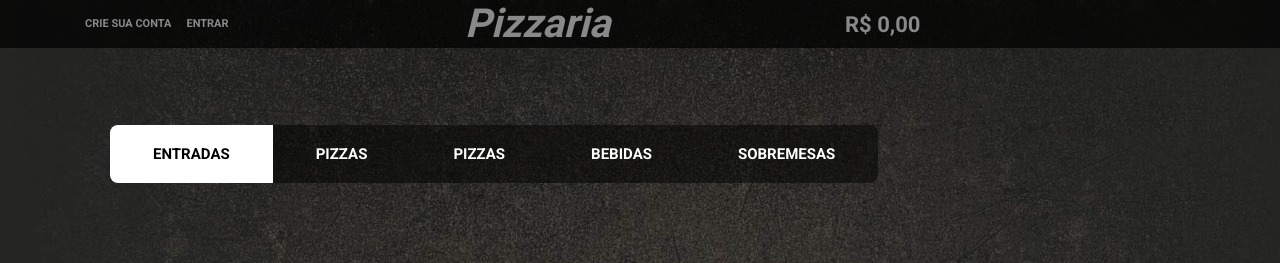
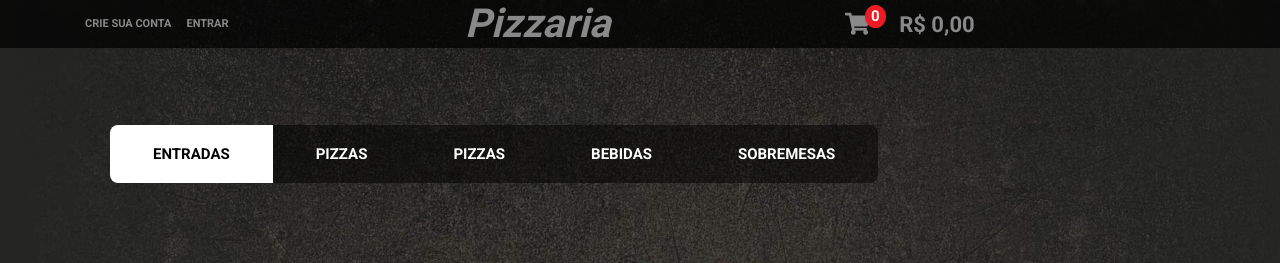
Before and after one commit to RamonCP/snippets, a PHP site: page / in a window 1280 px wide. Shown: the top 263 px of the page. Run offline with PHP 8.4, Linux system fonts and the light colour scheme; some libraries are stand-ins or nearby versions.

Commit message:
Add cart

```diff
--- a/pizzaria-json/css/style.css
+++ b/pizzaria-json/css/style.css
@@ -6,7 +6,7 @@ header a { text-transform: uppercase; color: #898989; font-size: 11px; font-weig
 header a:hover { color: #898989; }
 header h1 { color: #898989; font-style: italic; font-weight: bold; }
 header .price a { text-decoration: none; font-size: 22px; }
-
+header .price a span.count { background: #ed1c24; border-radius: 100%; padding: 0px 6px; color: #fff; font-size: 15px; position: absolute; left: 35px; top: 5px; }
 
 .list ul { list-style: none; }
 .list ul li { float: left; }
--- a/pizzaria-json/index.html
+++ b/pizzaria-json/index.html
@@ -4,10 +4,8 @@
 	<meta charset="utf-8">
 	<title>Pizzaria</title>
 	<link rel="stylesheet" href="lib/bootstrap.min.css">
+	<link rel="stylesheet" href="https://use.fontawesome.com/releases/v5.5.0/css/all.css" integrity="sha384-B4dIYHKNBt8Bc12p+WXckhzcICo0wtJAoU8YZTY5qE0Id1GSseTk6S+L3BlXeVIU" crossorigin="anonymous">
 	<link rel="stylesheet" type="text/css" href="css/style.css">
-	<script type="text/javascript" src="lib/jquery.min.js"></script>
-	<script type="text/javascript" src="lib/bootstrap.min.js"></script>
-	<script type="text/javascript" src="js/script.js"></script>
 </head>
 <body>
 
@@ -22,7 +20,12 @@
 					<h1 class="m-0">Pizzaria</h1>
 				</div>
 				<div class="col-4 d-flex align-items-center price">
-					<a href="" data-price='0.00'>R$ 0,00</a>
+
+					<a href="" data-price='0.00'>
+						<i class="fas fa-shopping-cart mr-4"></i>
+						<span class="count" data-value="0">0</span>
+						<span class="price">R$ 0,00</span>
+					</a>
 				</div>
 			</div>
 		</div>
@@ -58,5 +61,8 @@
 		</div>
 	</div>
 
+	<script type="text/javascript" src="lib/jquery.min.js"></script>
+	<script type="text/javascript" src="lib/bootstrap.min.js"></script>
+	<script type="text/javascript" src="js/script.js"></script>
 </body>
 </html>
--- a/pizzaria-json/js/script.js
+++ b/pizzaria-json/js/script.js
@@ -22,15 +22,15 @@ $(function(){
 		});
     }
 
-    function addCheckout(valor){
-    	// var price_old = parseFloat($('.price a').data('price'));
-    	// $('.price a').attr('data-price',price_old + valor)
+    function addCheckout(valor, valor_old, count){
+    	var total = parseFloat(valor_old) + parseFloat(valor);
+    	var count_tot = parseInt(count) + 1;
 
-    	var total = parseFloat($('.price a').data('price')).trigger('refresh') + valor;
+    	$('.price a').data('price', parseFloat(total).toFixed(2));
+    	$('.price a span.count').data('value', parseInt(count) + 1);
 
-    	// $('.price a').html("R$ "+ total);
-    	console.log(parseFloat(total))
-
+    	$('.price a span.count').html(count_tot)
+    	$('.price a span.price').html("R$ "+ parseFloat(total).toFixed(2).replace('.', ','));
     }
 
 
@@ -41,14 +41,15 @@ $(function(){
     	var link = $(this).data("link");
     	$('.list ul li a').removeClass('active');
     	$(this).addClass('active');
-    	carregaCardapio(link);
+     	carregaCardapio(link);
     });
 
     // on para capturar o evento de um elemento que não foi carregado com o dom
     $('.content').on("click", "button", function(){
+    	var cont = 0;
     	var price = $(this).parents('.info').siblings('.image').find('h3').data('value')
-    	// console.log(price)
-    	addCheckout(price)
+
+    	addCheckout(price, $('.price a').data('price'), $('.price a span.count').data('value'))
     });
 
 
```
